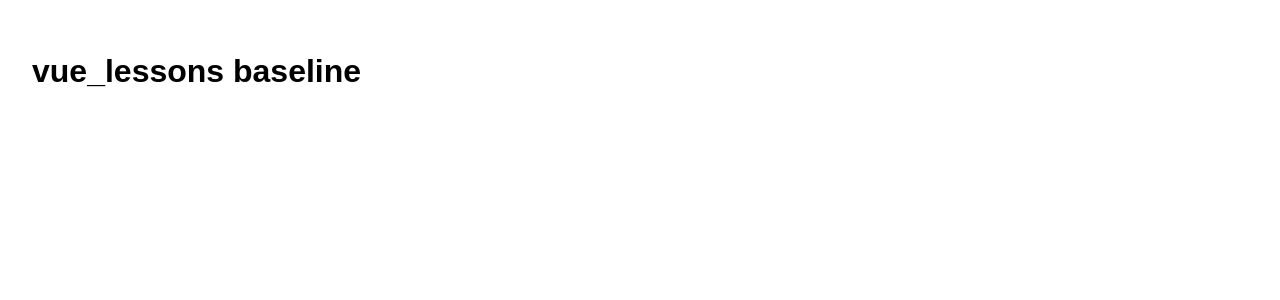
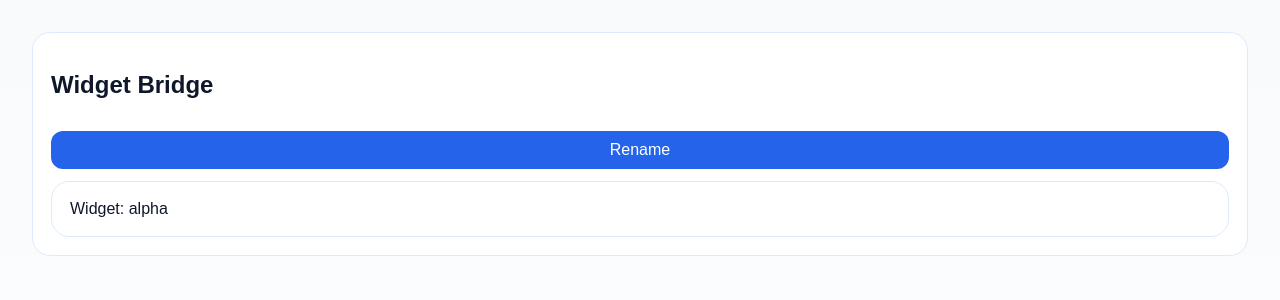
Before and after one commit to angularWorkshop/vue_lessons, a Vue app: page / in a window 1280 px wide. Shown: the top 300 px of the page. Built offline with nearby package versions, Linux system fonts and the light colour scheme.

Commit message:
fix: answer widget-bridge-update-cleanup

```diff
--- a/src/App.vue
+++ b/src/App.vue
@@ -1,16 +1,103 @@
 <script setup>
-const title = 'vue_lessons baseline';
+import { onBeforeUnmount, onMounted, ref, watch } from 'vue';
+import { createWidget } from './widget-sdk.js';
+
+const label = ref('alpha');
+const host = ref(null);
+let instance = null;
+
+onMounted(() => {
+  instance = createWidget(host.value, label.value);
+});
+
+watch(label, value => {
+  instance?.update(value);
+});
+
+onBeforeUnmount(() => {
+  instance?.destroy();
+  instance = null;
+});
+
+function rename() {
+  label.value = 'beta';
+}
 </script>
 
 <template>
-  <main class="app">
-    <h1>{{ title }}</h1>
-  </main>
+<main class="screen">
+  <section class="panel stack">
+    <h1>Widget Bridge</h1>
+    <button type="button" @click="rename">Rename</button>
+    <div ref="host" class="panel"></div>
+  </section>
+</main>
 </template>
 
 <style scoped>
-.app {
-  padding: 24px;
+:global(body) {
+  margin: 0;
+}
+
+.screen {
+  min-height: 100vh;
+  padding: 32px;
+  display: grid;
+  gap: 16px;
+  align-content: start;
+  background: linear-gradient(180deg, #f8fafc 0%, #ffffff 100%);
+  color: #0f172a;
   font-family: Arial, sans-serif;
 }
+
+.panel {
+  padding: 18px;
+  border-radius: 18px;
+  background: white;
+  border: 1px solid #dbeafe;
+}
+
+.stack {
+  display: grid;
+  gap: 12px;
+}
+
+.row {
+  display: flex;
+  gap: 8px;
+  align-items: center;
+  flex-wrap: wrap;
+}
+
+button,
+input,
+select {
+  font: inherit;
+}
+
+button {
+  border: 0;
+  border-radius: 12px;
+  padding: 10px 14px;
+  background: #2563eb;
+  color: white;
+  cursor: pointer;
+}
+
+button[disabled] {
+  opacity: 0.55;
+  cursor: not-allowed;
+}
+
+input,
+select {
+  padding: 10px 12px;
+  border-radius: 12px;
+  border: 1px solid #cbd5e1;
+}
+
+ul {
+  margin: 0;
+  padding-left: 20px;
+}
 </style>
--- /dev/null
+++ b/src/widget-sdk.js
@@ -0,0 +1,28 @@
+export const widgetStats = {
+  createCount: 0,
+  updateCalls: [],
+  destroyCount: 0,
+};
+
+export function resetWidgetStats() {
+  widgetStats.createCount = 0;
+  widgetStats.updateCalls = [];
+  widgetStats.destroyCount = 0;
+}
+
+export function createWidget(element, value) {
+  widgetStats.createCount += 1;
+  widgetStats.updateCalls.push(value);
+  element.textContent = 'Widget: ' + value;
+
+  return {
+    update(nextValue) {
+      widgetStats.updateCalls.push(nextValue);
+      element.textContent = 'Widget: ' + nextValue;
+    },
+    destroy() {
+      widgetStats.destroyCount += 1;
+      element.textContent = 'Widget destroyed';
+    },
+  };
+}
```
Also changed, not shown: src/main.js (line endings or trailing spaces), 2 other files (tests, documents, lock files or other folders).
